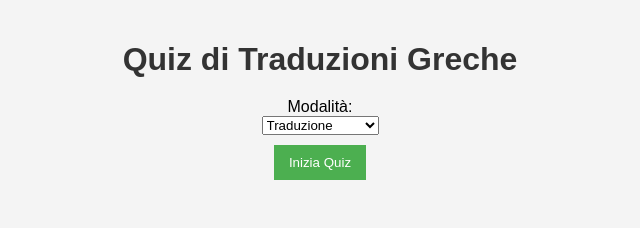
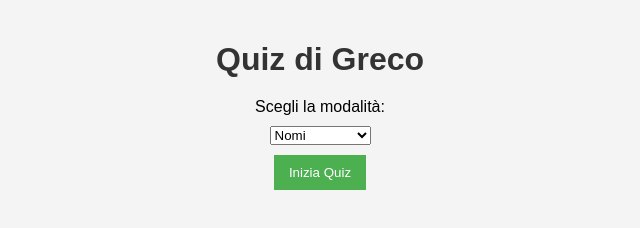
Before and after one commit to nicodiemoz/Traduzioni-greco-05, a plain HTML site: page index.html in a window 1280 px wide. Shown: the whole page, without its empty margins (320-960 px from the left). Drawn offline with Linux system fonts and the light colour scheme.

Commit message:
Update index.html

```diff
--- a/index.html
+++ b/index.html
@@ -3,24 +3,25 @@
 <head>
     <meta charset="UTF-8">
     <meta name="viewport" content="width=device-width, initial-scale=1.0">
+    <title>Quiz Greco</title>
     <link rel="stylesheet" href="style.css">
-    <title>Sito Greco</title>
 </head>
 <body>
-    <h1>Quiz di Traduzioni Greche</h1>
-
-    <label for="mode">Modalità:</label>
-    <select id="mode">
-        <option value="traduzione">Traduzione</option>
-        <option value="riconoscimento">Riconoscimento</option>
+    <h1>Quiz di Greco</h1>
+    <label for="modalita">Scegli la modalità:</label>
+    <select id="modalita">
+        <option value="nomi">Nomi</option>
+        <option value="aggettivi">Aggettivi</option>
+        <option value="verbi">Verbi</option>
+        <option value="complementi">Complementi</option>
+        <option value="tutto">Tutto</option>
     </select>
-
     <button id="startQuiz">Inizia Quiz</button>
 
-    <div id="quiz" style="display:none;">
-        <div id="domanda"></div>
-        <button id="submit">Invia Risposta</button>
-        <div id="feedback" style="margin-top: 10px;"></div>
+    <div id="quizContainer" style="display:none;">
+        <p id="quizPrompt" style="font-size: 20px; font-weight: bold;"></p>
+        <button id="nextBtn" style="margin-top: 10px;">Vedi Risposta</button>
+        <p id="quizAnswer" style="display:none; font-weight: bold;"></p>
     </div>
 
     <script src="script.js"></script>
```
